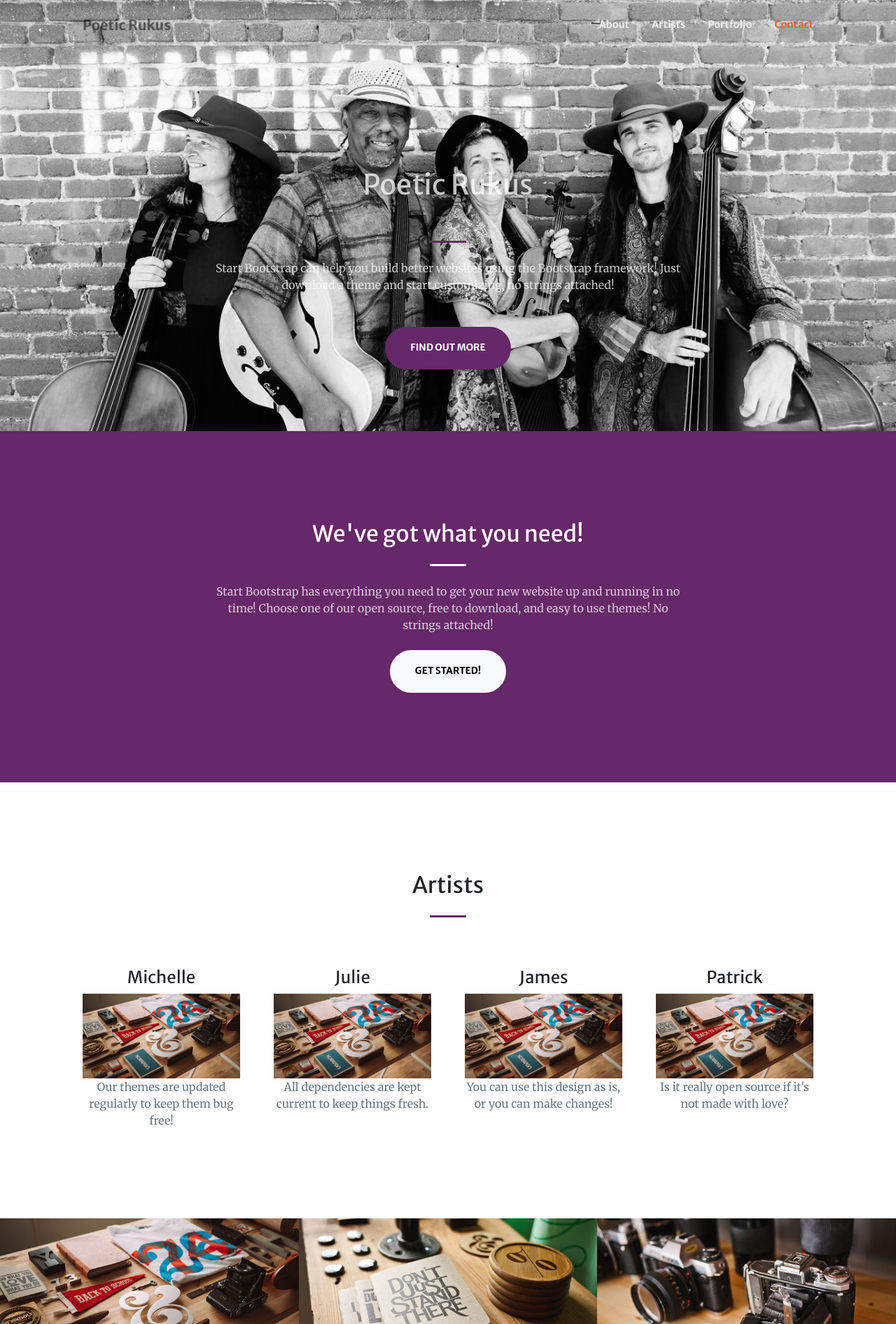
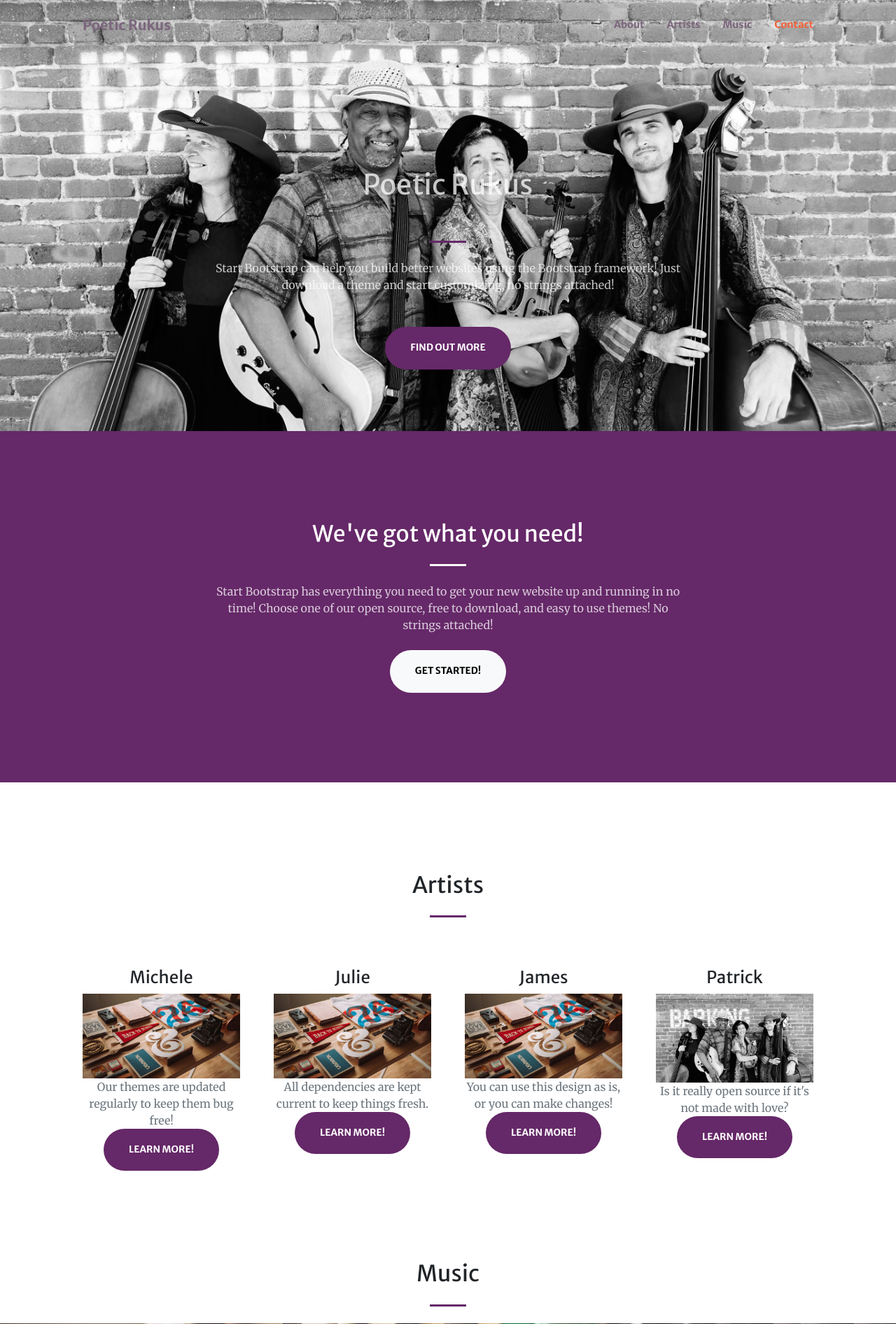
Before and after one commit to fatpat314/fatpat314-Poetic_Rukus_website, a Flask app: page / in a window 1280 px wide. Shown: the top 1892 px of the page at 70% size. Run offline with Flask 2, Linux system fonts and the light colour scheme; some libraries are stand-ins or nearby versions.

Commit message:
added about artists section, still need to populate

```diff
--- a/templates/index.html
+++ b/templates/index.html
@@ -22,14 +22,14 @@
         <!-- Navigation-->
         <nav class="navbar navbar-expand-lg navbar-light fixed-top py-3" id="mainNav">
             <div class="container px-4 px-lg-5">
-                <a style="color:rgba(0, 0, 0, 0.5)" class="navbar-brand" href="#page-top">Poetic Rukus</a>
+                <a style="color:#7c667d" class="navbar-brand" href="#page-top">Poetic Rukus</a>
                 <button class="navbar-toggler navbar-toggler-right" type="button" data-bs-toggle="collapse" data-bs-target="#navbarResponsive" aria-controls="navbarResponsive" aria-expanded="false" aria-label="Toggle navigation"><span class="navbar-toggler-icon"></span></button>
                 <div class="collapse navbar-collapse" id="navbarResponsive">
                     <ul class="navbar-nav ms-auto my-2 my-lg-0">
-                        <li class="nav-item"><a style="color:#ebebeb" class="nav-link" href="#about">About</a></li>
-                        <li class="nav-item"><a style="color:#ebebeb" class="nav-link" href="#services">Artists</a></li>
-                        <li class="nav-item"><a style="color:#ebebeb" class="nav-link" href="#portfolio">Portfolio</a></li>
-                        <li class="nav-item"><a style="color:#ebebeb" class="nav-link" href="#contact">Contact</a></li>
+                        <li class="nav-item"><a style="color: #7c667d" class="nav-link" href="#about">About</a></li>
+                        <li class="nav-item"><a style="color:#7c667d" class="nav-link" href="#services">Artists</a></li>
+                        <li class="nav-item"><a style="color:#7c667d" class="nav-link" href="#portfolio">Music</a></li>
+                        <li class="nav-item"><a style="color: #7c667d" class="nav-link" href="#contact">Contact</a></li>
                     </ul>
                 </div>
             </div>
@@ -86,9 +86,10 @@
                     <div class="col-lg-3 col-md-6 text-center">
                         <div class="mt-5">
                             <!-- <div class="mb-2"><i class="bi-gem fs-1 text-primary"></i></div> -->
-                            <h3 class="h4 mb-2">Michelle</h3>
+                            <h3 class="h4 mb-2">Michele</h3>
                             <img class="img-fluid" src="static/assets/img/portfolio/thumbnails/1.jpg" alt="..." />
                             <p class="text-muted mb-0">Our themes are updated regularly to keep them bug free!</p>
+                            <a style="background-color:#652868" class="btn btn-light btn-xl text-white" href="#michele">Learn More!</a>
                         </div>
                     </div>
                     <div class="col-lg-3 col-md-6 text-center">
@@ -97,6 +98,7 @@
                             <h3 class="h4 mb-2">Julie</h3>
                             <img class="img-fluid" src="static/assets/img/portfolio/thumbnails/1.jpg" alt="..." />
                             <p class="text-muted mb-0">All dependencies are kept current to keep things fresh.</p>
+                            <a style="background-color:#652868" class="btn btn-light btn-xl text-white" href="#julie">Learn More!</a>
                         </div>
                     </div>
                     <div class="col-lg-3 col-md-6 text-center">
@@ -105,14 +107,16 @@
                             <h3 class="h4 mb-2">James</h3>
                             <img class="img-fluid" src="static/assets/img/portfolio/thumbnails/1.jpg" alt="..." />
                             <p class="text-muted mb-0">You can use this design as is, or you can make changes!</p>
+                            <a style="background-color:#652868" class="btn btn-light btn-xl text-white" href="#james">Learn More!</a>
                         </div>
                     </div>
                     <div class="col-lg-3 col-md-6 text-center">
                         <div class="mt-5">
                             <!-- <div class="mb-2"><i class="bi-heart fs-1 text-primary"></i></div> -->
                             <h3 class="h4 mb-2">Patrick</h3>
-                            <img class="img-fluid" src="static/assets/img/portfolio/thumbnails/1.jpg" alt="..." />
+                            <img class="img-fluid" src="static/assets/img/poetic_rukus1.png" alt="..." />
                             <p class="text-muted mb-0">Is it really open source if it's not made with love?</p>
+                            <a style="background-color:#652868" class="btn btn-light btn-xl text-white" href="#patrick">Learn More!</a>
                         </div>
                     </div>
                 </div>
@@ -120,6 +124,8 @@
         </section>
         <!-- Portfolio-->
         <div id="portfolio">
+            <h2 class="text-center mt-0">Music</h2>
+            <hr style="background-color:#652868" class="divider" />
             <div class="container-fluid p-0">
                 <div class="row g-0">
                     <div class="col-lg-4 col-sm-6">
@@ -129,7 +135,7 @@
                                 <audio controls>
                                     <source src="static/music/Thrush-Thoughts-Mix2.mp3">
                                 </audio>
-                                <div class="project-category text-white-50">Michelle</div>
+                                <div class="project-category text-white-50">Michele</div>
                                 <div class="project-name">Thrush Throughts</div>
                             </div>
                         </div>
@@ -197,6 +203,58 @@
                 </div>
             </div>
         </div>
+        <!-- Michele -->
+        <section style="background-color:#652868" class="page-section" id="michele">
+            <div class="container px-4 px-lg-5">
+                <div class="row gx-4 gx-lg-5 justify-content-center">
+                    <div class="col-lg-8 text-center">
+                        <h2 class="text-white mt-0">Michele</h2>
+                        <hr class="divider divider-light" />
+                        <p>Picture goes here!</p>
+                        <p class="text-white-75 mb-4">Bio Goes here!</p>
+                    </div>
+                </div>
+            </div>
+        </section>
+        <!-- James -->
+        <section style="background-color:#f9f9f9" class="page-section" id="james">
+            <div class="container px-4 px-lg-5">
+                <div class="row gx-4 gx-lg-5 justify-content-center">
+                    <div class="col-lg-8 text-center">
+                        <h2 class="mt-0">James</h2>
+                        <hr style="background-color:#652868" class="divider" />
+                        <p>Picture goes here!</p>
+                        <p class="text-white-75 mb-4">Bio Goes here!</p>
+                    </div>
+                </div>
+            </div>
+        </section>
+        <!-- Julie -->
+        <section style="background-color:#652868" class="page-section" id="julie">
+            <div class="container px-4 px-lg-5">
+                <div class="row gx-4 gx-lg-5 justify-content-center">
+                    <div class="col-lg-8 text-center">
+                        <h2 class="text-white mt-0">Julie</h2>
+                        <hr class="divider divider-light" />
+                        <p>Picture goes here!</p>
+                        <p class="text-white-75 mb-4">Bio Goes here!</p>
+                    </div>
+                </div>
+            </div>
+        </section>
+        <!-- patrick -->
+        <section style="background-color:#f9f9f9" class="page-section" id="patrick">
+            <div class="container px-4 px-lg-5">
+                <div class="row gx-4 gx-lg-5 justify-content-center">
+                    <div class="col-lg-8 text-center">
+                        <h2 class="mt-0">Patrick</h2>
+                        <hr style="background-color:#652868" class="divider" />
+                        <p>Picture goes here!</p>
+                        <p class="text-white-75 mb-4">Bio Goes here!</p>
+                    </div>
+                </div>
+            </div>
+        </section>
         <!-- Call to action-->
         <section class="page-section bg-dark text-white">
             <div class="container px-4 px-lg-5 text-center">
```
